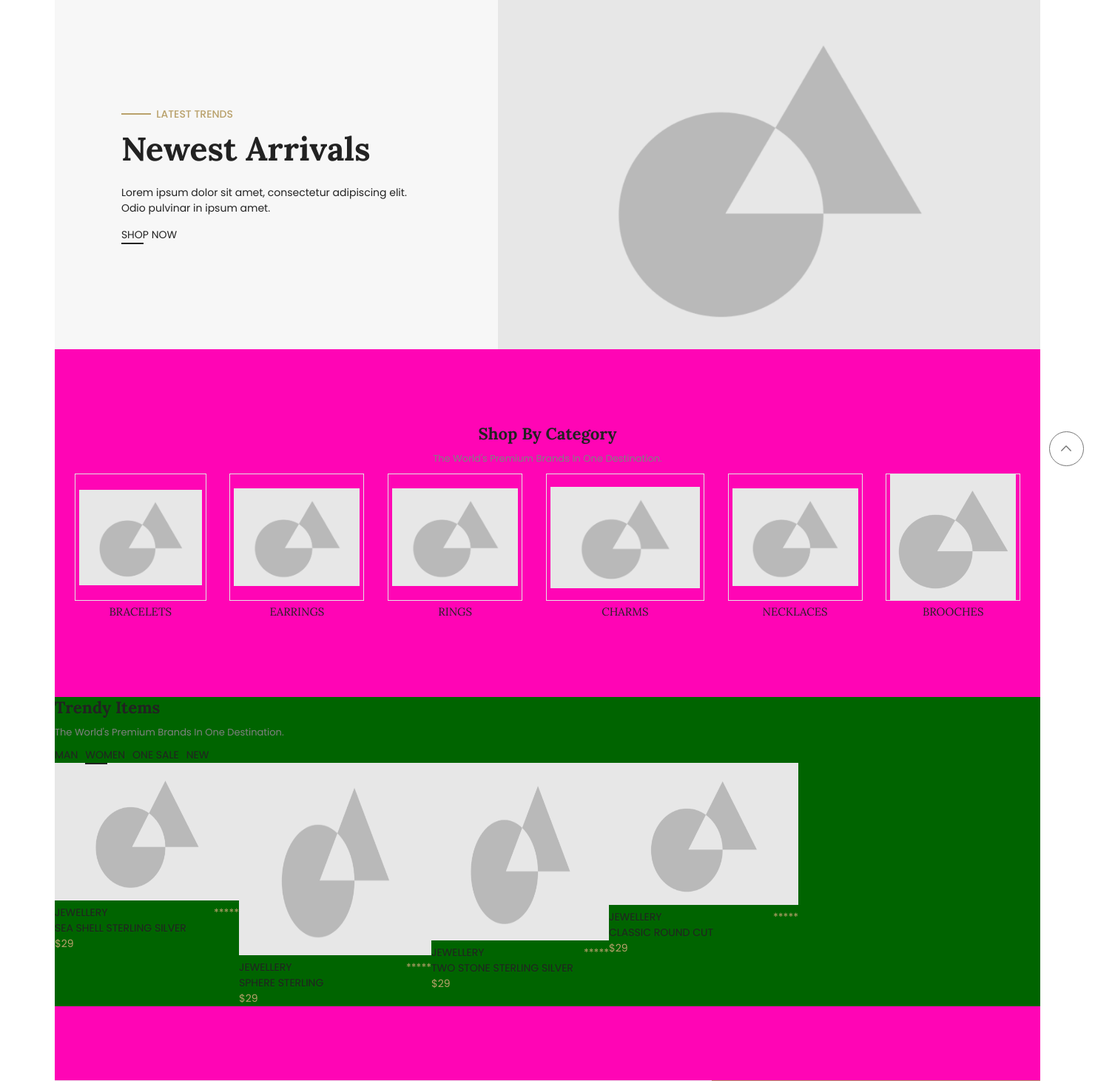
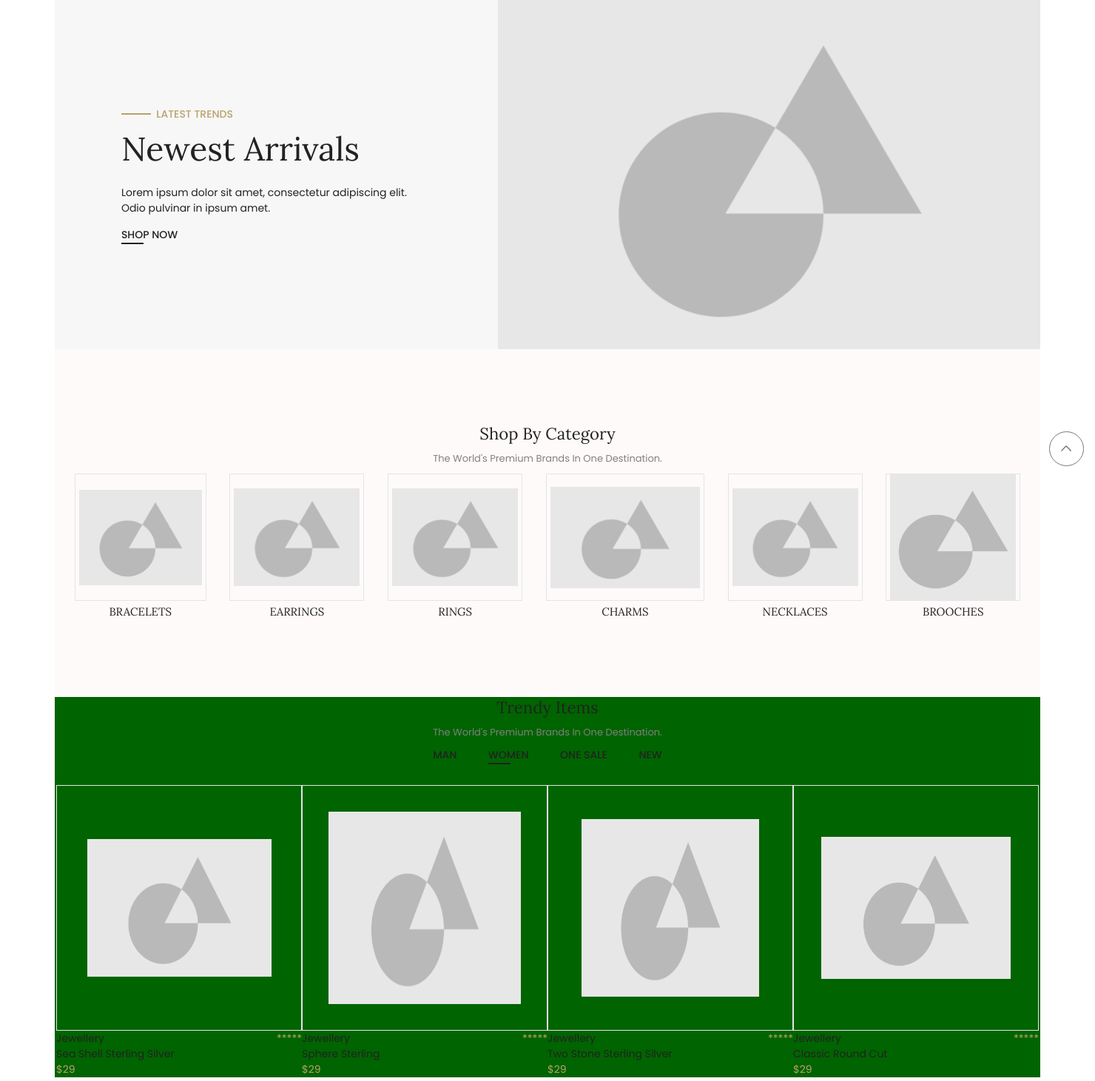
Before and after one commit to tijndk/codecrashers-testing, a PHP site: page / in a window 1480 px wide. Shown: the part 90-1551 px from the top of the page at 74% size. Run offline with PHP 8.4, Linux system fonts and the light colour scheme; some libraries are stand-ins or nearby versions.

Commit message:
progress

```diff
--- a/CSS/Eindopdracht/css/general.css
+++ b/CSS/Eindopdracht/css/general.css
@@ -26,21 +26,22 @@ div#container {
     display: flex;
     flex-direction: column;
     justify-content: center;
-    background-color: #ff05b5;
+    background-color: snow;
 }
 div#container > section {
     width: 100%;
 }
 
+h1, h2 {
+    font-family: "Lora", serif;
+    text-transform: capitalize;
+    font-weight: normal;
+}
 h1 {
-    font-family: "Lora", serif;
     font-size: 3vw;
-    text-transform: capitalize;
 }
 h2 {
-    font-family: "Lora", serif;
     font-size: 1.5vw;
-    text-transform: capitalize;
 }
 
 ul {
@@ -68,6 +69,15 @@ div#slider > p:first-of-type::before, div#weekdeal > p:first-of-type::before {
     background-color: var(--color-two);
 }
 .underline::after {
+    content: '';
+    height: 2px;
+    width: 30px;
+
+    display: block;
+    position: absolute;
+    background-color: var(--color-one);
+}
+nav.menu > ul a:hover::after {
     content: '';
     height: 2px;
     width: 30px;
@@ -173,7 +183,7 @@ div.icons {
 div.icons img {
     padding: 5px;
 }
-/* EINDE van de header */
+/* -EINDE van de header- */
 
 
 /* het CONTENT gedeelte */
@@ -229,6 +239,7 @@ div#slider > a {
     grid-area: shop-now;
     width: 20%;
     align-self: start;
+    font-weight: 500;
 }
 div#slider > img {
     grid-area: image;
@@ -242,11 +253,9 @@ article#category {
     display: flex;
     flex-direction: column;
     align-items: center;
+    text-align: center;
 }
 
-article#category > header {
-    text-align: center;
-}
 article#category > section {
     width: 100%;
     display: flex;
@@ -255,8 +264,14 @@ article#category > section {
     column-gap: 5px;
 }
 
+article#category figure {
+    transition: 250ms;
+}
+article#category figure:hover {
+    transform: scale(1.05);
+}
 /* kleine randje om de afbeeldingen in "shop by category" */
-article#category figure div.category-img-border {
+article#category figure div.category.img-border {
     width: 100%;
     height: 170px;
 
@@ -266,16 +281,16 @@ article#category figure div.category-img-border {
 
     border: 1px solid #E4E4E4;
 }
-#category figure:nth-of-type(2) .category-img-border, #category figure:nth-of-type(3) .category-img-border, #category figure:nth-of-type(5) .category-img-border, #category figure:last-of-type .category-img-border {
+#category figure:nth-of-type(2) .category.img-border, #category figure:nth-of-type(3) .category.img-border, #category figure:nth-of-type(5) .category.img-border, #category figure:last-of-type .category.img-border {
     width: 180px;
 }
-article#category figure:first-of-type div.category-img-border {
+article#category figure:first-of-type div.category.img-border {
     width: 176px;
 }
-article#category figure:nth-of-type(4) div.category-img-border {
+article#category figure:nth-of-type(4) div.category.img-border {
     width: 212px;
 }
-/* einde van rand div */
+/* -einde van rand div- */
 
 
 article#category img {
@@ -286,20 +301,56 @@ article#category figcaption {
     font-family: "Lora", serif;
     font-size: 15px;
     line-height: 30px;
+}
+/* -EINDE van Shop By Category gedeelte- */
+
+
+/* Het "Trendy Item" gedeelte */
+article#trendy {
+    display: flex;
+    flex-direction: column;
+    align-items: center;
+}
+
+article#trendy > header {
     text-align: center;
 }
 
-
-/* Het "Trendy Item" gedeelte */
 article#trendy > header > ul {
     display: flex;
     flex-direction: row;
-    gap: 10px;      /* haal dit later weg wanneer je * margin aan hebt gezet */
+    justify-content: space-between;
+    margin-bottom: 30px;
+    font-weight: 500;
+}
+article#trendy > header > ul a:hover::after {
+    content: '';
+    height: 2px;
+    width: 30px;
+
+    display: block;
+    position: absolute;
+    background-color: var(--color-one);
 }
 
 article#trendy > section {
     display: flex;
     flex-direction: row;
+}
+article#trendy > section a {
+    text-transform: capitalize;
+}
+
+/* kleine randje om de afbeeldingen in "Trendy Items" */
+article#trendy figure div.trendy.img-border {
+    width: 330px;       /* VERANDER DIT + VERANDER DE GROOTTE PER DIV */
+    height: 330px;
+
+    display: flex;
+    justify-content: center;
+    align-items: center;
+
+    border: 1px solid #E4E4E4;
 }
 
 #trendy figcaption > div {
@@ -316,6 +367,8 @@ div#banner {
     display: flex;
     flex-direction: row;
     justify-content: space-evenly;
+    font-weight: 500;
+    text-transform: uppercase;
 }
 div#banner > div {
     width: 450px;       /* check of je dit responsive moet maken!!!! */
@@ -328,6 +381,10 @@ div#banner > div {
 div#banner > div:last-child {
     background-color: var(--color-two);
     background-image: none;
+}
+div#banner > div:last-child > p:first-of-type {
+    font-weight: normal;
+    text-transform: none;
 }
 
 
@@ -411,7 +468,7 @@ div#instagram-gallery > img:nth-of-type(4) {
 div#instagram-gallery > img:last-of-type {
     grid-area: pic-5;
 }
-/* EINDE van content gedeelte */
+/* -EINDE van content gedeelte- */
 
 
 /* De "back to top" knop */
@@ -431,4 +488,4 @@ div#instagram-gallery > img:last-of-type {
 #back-to-top img[alt="back-to-top"] {
     padding: 15px;
 }
-/* EINDE van back to top */
+/* -EINDE van back to top- */
--- a/CSS/Eindopdracht/index.html
+++ b/CSS/Eindopdracht/index.html
@@ -71,7 +71,7 @@
                         <section>
                             <figure>
                                 <a href="#" target="_self">
-                                    <div class="category-img-border">
+                                    <div class="category img-border">
                                         <img src="images/placeholder.png" width="166" height="129" alt="placeholder">
                                     </div>
                                     <figcaption>bracelets</figcaption>
@@ -79,7 +79,7 @@
                             </figure>
                             <figure>
                                 <a href="#" target="_self">
-                                    <div class="category-img-border">
+                                    <div class="category img-border">
                                         <img src="images/placeholder.png" width="170" height="132" alt="placeholder">
                                     </div>
                                     <figcaption>earrings</figcaption>
@@ -87,7 +87,7 @@
                             </figure>
                             <figure>
                                 <a href="#" target="_self">
-                                    <div class="category-img-border">
+                                    <div class="category img-border">
                                         <img src="images/placeholder.png" width="170" height="132" alt="placeholder">
                                     </div>
                                     <figcaption>rings</figcaption>
@@ -95,7 +95,7 @@
                             </figure>
                             <figure>
                                 <a href="#" target="_self">
-                                    <div class="category-img-border">
+                                    <div class="category img-border">
                                         <img src="images/placeholder.png" width="202" height="137" alt="placeholder">
                                     </div>
                                     <figcaption>charms</figcaption>
@@ -103,7 +103,7 @@
                             </figure>
                             <figure>
                                 <a href="#" target="_self">
-                                    <div class="category-img-border">
+                                    <div class="category img-border">
                                         <img src="images/placeholder.png" width="170" height="132" alt="placeholder">
                                     </div>
                                     <figcaption>necklaces</figcaption>
@@ -111,7 +111,7 @@
                             </figure>
                             <figure>
                                 <a href="#" target="_self">
-                                    <div class="category-img-border">
+                                    <div class="category img-border">
                                         <img src="images/placeholder.png" width="170" height="170" alt="placeholder">
                                     </div>
                                     <figcaption>brooches</figcaption>
@@ -133,40 +133,56 @@
                         <section>
                             <figure>
                                 <a href="#" target="_self">
-                                    <img src="images/placeholder.png" width="249" height="186" alt="placeholder">
+                                    <div class="trendy img-border">
+                                        <img src="images/placeholder.png" width="249" height="186" alt="placeholder">
+                                    </div>
                                 </a>
                                 <figcaption>
-                                    <div><a href="#" target="_self">Jewellery</a> <p>*****</p></div>
+                                    <div>
+                                        <a href="#" target="_self">Jewellery</a> <p>*****</p>
+                                    </div>
                                     <a href="#" target="_self">sea shell sterling silver</a>
                                     <p>$29</p>
                                 </figcaption>
                             </figure>
                             <figure>
                                 <a href="#" target="_self">
-                                    <img src="images/placeholder.png" width="260" height="260" alt="placeholder">
+                                    <div class="trendy img-border">
+                                        <img src="images/placeholder.png" width="260" height="260" alt="placeholder">
+                                    </div>
                                 </a>
                                 <figcaption>
-                                    <div><a href="#" target="_self">Jewellery</a> <p>*****</p></div>
+                                    <div>
+                                        <a href="#" target="_self">Jewellery</a> <p>*****</p>
+                                    </div>
                                     <a href="#" target="_self">sphere sterling</a>
                                     <p>$29</p>
                                 </figcaption>
                             </figure>
                             <figure>
                                 <a href="#" target="_self">
-                                    <img src="images/placeholder.png" width="240" height="240" alt="placeholder">
+                                    <div class="trendy img-border">
+                                        <img src="images/placeholder.png" width="240" height="240" alt="placeholder">
+                                    </div>
                                 </a>
                                 <figcaption>
-                                    <div><a href="#" target="_self">Jewellery</a> <p>*****</p></div>
+                                    <div>
+                                        <a href="#" target="_self">Jewellery</a> <p>*****</p>
+                                    </div>
                                     <a href="#" target="_self">two stone sterling silver</a>
                                     <p>$29</p>
                                 </figcaption>
                             </figure>
                             <figure>
                                 <a href="#" target="_self">
-                                    <img src="images/placeholder.png" width="256" height="192" alt="placeholder">
+                                    <div class="trendy img-border">
+                                        <img src="images/placeholder.png" width="256" height="192" alt="placeholder">
+                                    </div>
                                 </a>
                                 <figcaption>
-                                    <div><a href="#" target="_self">Jewellery</a> <p>*****</p></div>
+                                    <div>
+                                        <a href="#" target="_self">Jewellery</a> <p>*****</p>
+                                    </div>
                                     <a href="#" target="_self">classic round cut</a>
                                     <p>$29</p>
                                 </figcaption>
```
